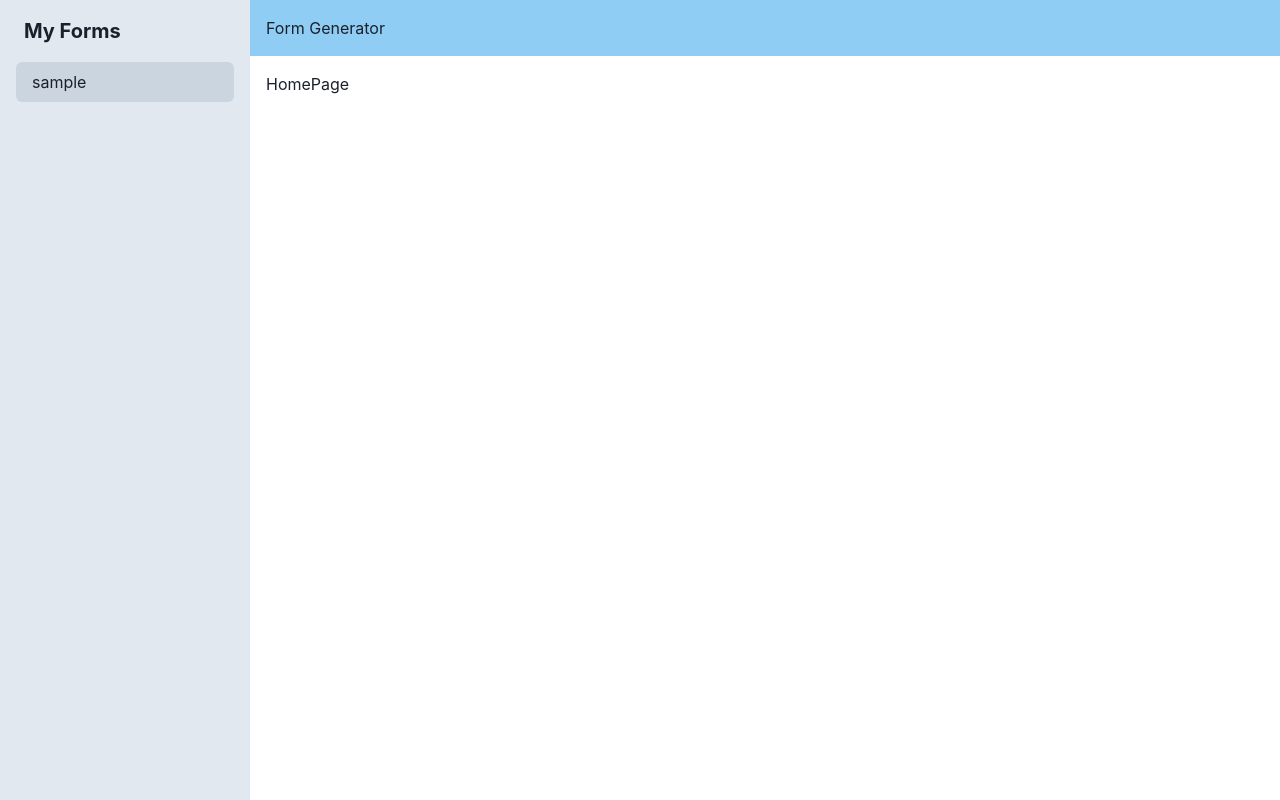
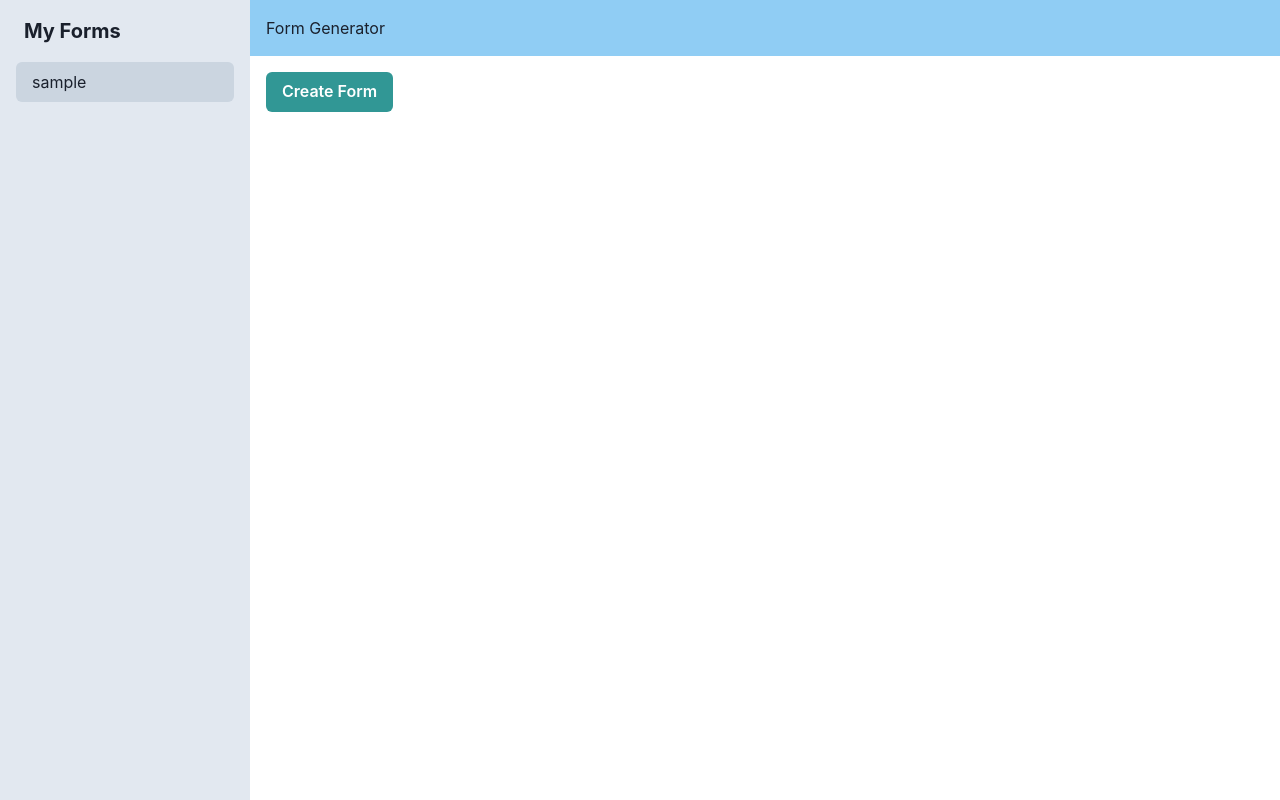
Before and after one commit to cherryDevloper/form-generator, a React (Create React App) app: page / in a window 1280 px wide. Built offline with nearby package versions, Linux system fonts and the light colour scheme; the HTML template or start-up script is replaced by a standard one.

Commit message:
feat:added a create form button in home screen

```diff
--- a/src/pages/HomePage.tsx
+++ b/src/pages/HomePage.tsx
@@ -1,8 +1,17 @@
 import React from 'react';
 import Layout from '../components/Layout';
-
+import { Button } from '@chakra-ui/react';
 const HomePage = () => {
-  return <Layout>HomePage</Layout>;
+  return (
+    <Layout>
+      <Button
+        colorScheme="teal"
+        variant="solid"
+      >
+        Create Form
+      </Button>
+    </Layout>
+  );
 };
 
 export default HomePage;
```
